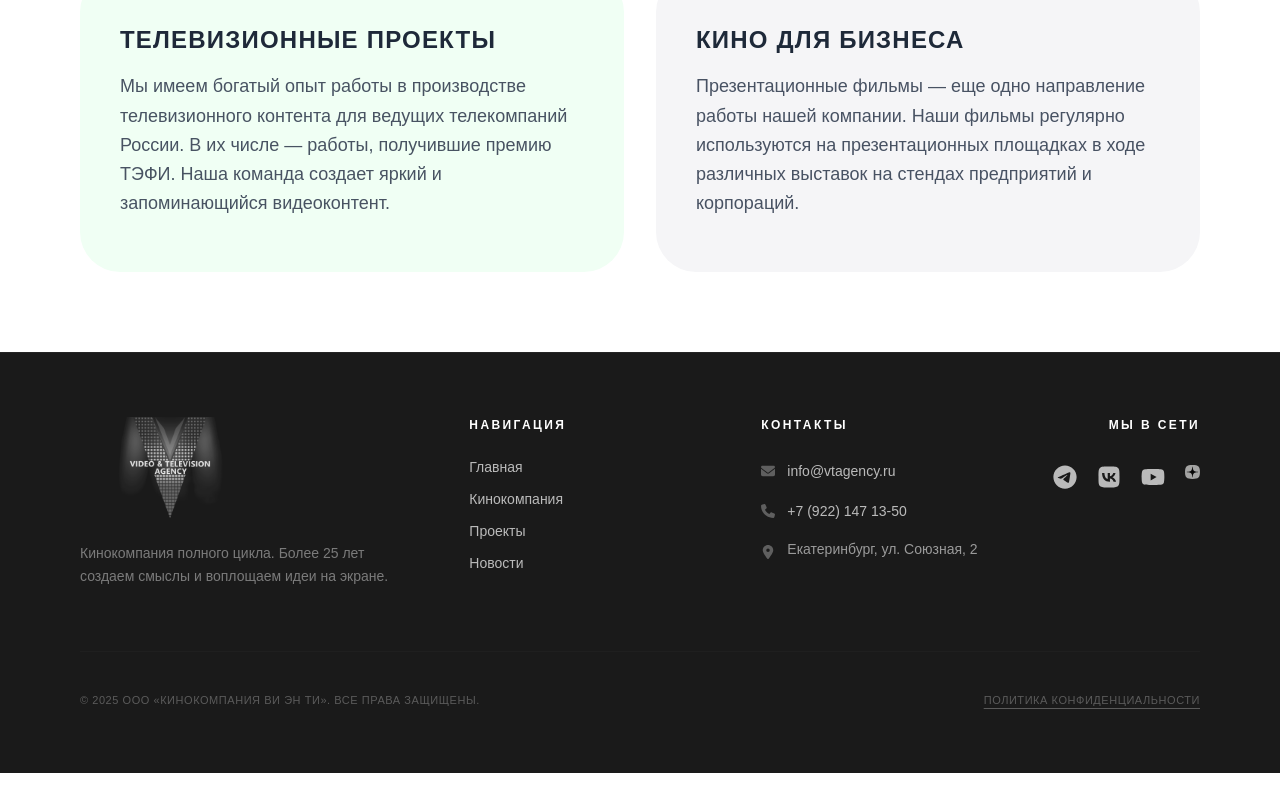
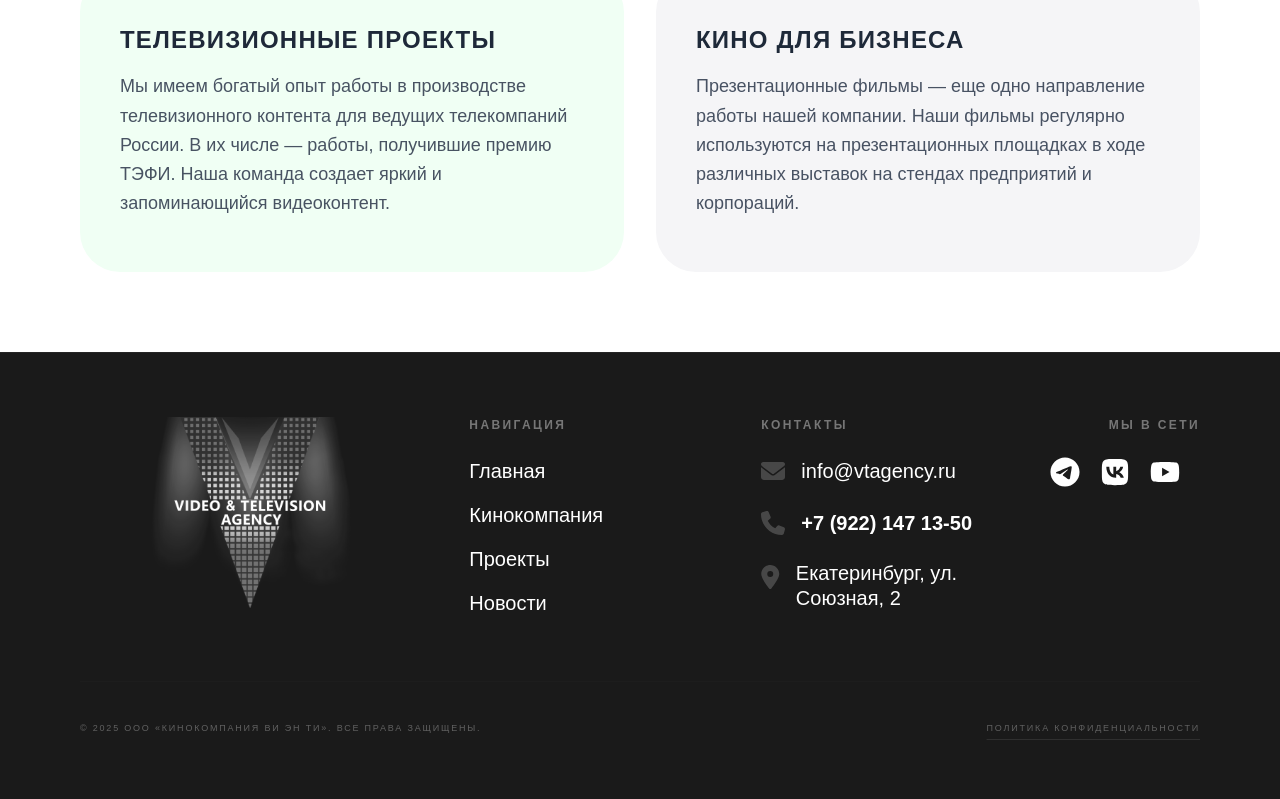
Before and after one commit to VladimirChudaev/my-first-website, a Next.js app: page / in a window 1280 px wide. Shown: the part 2618-3417 px from the top of the page. Before the commit the page ends 3391 px from the top, so only its background shows below. Built offline with nearby package versions, Linux system fonts and the light colour scheme.

Commit message:
Refactor Footer: increase logo size, remove description, and update font scales

```diff
--- a/src/app/components/Footer.tsx
+++ b/src/app/components/Footer.tsx
@@ -8,72 +8,80 @@ export default function Footer() {
   const currentYear = new Date().getFullYear();
 
   return (
-    <footer className="bg-[#1a1a1a] text-white/70 py-16 border-t border-white/5">
+    <footer className="bg-[#1a1a1a] text-white py-16 border-t border-white/5">
       <div className="container mx-auto px-4 lg:px-20">
-        <div className="grid grid-cols-1 md:grid-cols-12 gap-12 mb-16">
+        <div className="grid grid-cols-1 md:grid-cols-12 gap-12 mb-16 items-start">
 
-          {/* Логотип и описание */}
-          <div className="md:col-span-4 flex flex-col items-start">
-            <div className="mb-6 opacity-90">
-              <Image src="/photo/logo.png" alt="V&T Agency" width={180} height={50} className="object-contain" />
+          {/* Логотип - Увеличен размер в соответствии с образцом */}
+          <div className="md:col-span-4">
+            <div className="flex flex-col items-start">
+              <Image
+                src="/photo/logo.png"
+                alt="V&T Agency"
+                width={340} // Значительно увеличили ширину для акцента как на образце
+                height={270} // Пропорционально увеличили высоту
+                className="object-contain"
+                priority
+              />
+              {/* Текст под логотипом удален по вашему требованию */}
             </div>
-            <p className="text-sm leading-relaxed max-w-xs opacity-60 font-light">
-              Кинокомпания полного цикла. Более 25 лет создаем смыслы и воплощаем идеи на экране.
-            </p>
           </div>
 
-          {/* Навигация */}
-          <div className="md:col-span-3 flex flex-col gap-4">
-            <h4 className="text-white font-semibold mb-2 uppercase text-xs tracking-[0.2em]">Навигация</h4>
-            <nav className="flex flex-col gap-3 text-sm">
-              <Link href="/" className="hover:text-white transition-colors">Главная</Link>
-              <Link href="#" className="hover:text-white transition-colors">Кинокомпания</Link>
-              <Link href="#" className="hover:text-white transition-colors">Проекты</Link>
-              <Link href="#" className="hover:text-white transition-colors">Новости</Link>
+          {/* Навигация - Крупный шрифт */}
+          <div className="md:col-span-3 flex flex-col gap-6">
+            <h4 className="text-white font-bold uppercase text-xs tracking-[0.2em] opacity-40">Навигация</h4>
+            <nav className="flex flex-col gap-4 text-xl font-medium"> {/* Увеличен до text-xl */}
+              <Link href="/" className="hover:text-blue-400 transition-colors">Главная</Link>
+              <Link href="#" className="hover:text-blue-400 transition-colors">Кинокомпания</Link>
+              <Link href="#" className="hover:text-blue-400 transition-colors">Проекты</Link>
+              <Link href="#" className="hover:text-blue-400 transition-colors">Новости</Link>
             </nav>
           </div>
 
-          {/* Контакты */}
-          <div className="md:col-span-3 flex flex-col gap-5">
-            <h4 className="text-white font-semibold mb-2 uppercase text-xs tracking-[0.2em]">Контакты</h4>
-            <div className="flex items-center gap-3 text-sm">
-              <FaEnvelope className="text-white/30" />
-              <a href="mailto:info@vtagency.ru" className="hover:text-white transition-colors">info@vtagency.ru</a>
+          {/* Контакты - Крупный шрифт */}
+          <div className="md:col-span-3 flex flex-col gap-6">
+            <h4 className="text-white font-bold uppercase text-xs tracking-[0.2em] opacity-40">Контакты</h4>
+            <div className="flex items-center gap-4 text-xl"> {/* Увеличен до text-xl */}
+              <FaEnvelope className="text-white/20 text-2xl" />
+              <a href="mailto:info@vtagency.ru" className="hover:text-blue-400 transition-colors">info@vtagency.ru</a>
             </div>
-            <div className="flex items-center gap-3 text-sm">
-              <FaPhone className="text-white/30" />
-              <a href="tel:+79221471350" className="hover:text-white transition-colors">+7 (922) 147 13-50</a>
+            <div className="flex items-center gap-4 text-xl font-semibold">
+              <FaPhone className="text-white/20 text-2xl" />
+              <a href="tel:+79221471350" className="hover:text-blue-400 transition-colors">+7 (922) 147 13-50</a>
             </div>
-            <div className="flex items-start gap-3 text-sm">
-              <FaLocationDot className="text-white/30 mt-1" />
-              <span className="leading-tight opacity-80">Екатеринбург, ул. Союзная, 2</span>
+            <div className="flex items-start gap-4 text-xl">
+              <FaLocationDot className="text-white/20 text-2xl mt-1" />
+              <span className="leading-tight">Екатеринбург, ул. Союзная, 2</span>
             </div>
           </div>
 
-          {/* Соцсети */}
+          {/* Соцсети - Мы в сети */}
           <div className="md:col-span-2 flex flex-col items-start md:items-end gap-6">
-            <h4 className="text-white font-semibold mb-2 uppercase text-xs tracking-[0.2em]">Мы в сети</h4>
-            <div className="flex gap-5 text-2xl">
-              <a href="https://t.me/+Yj_bim_Qdi9mMTcy" target="_blank" rel="noopener noreferrer" className="hover:text-white transition-all">
+            <h4 className="text-white font-bold uppercase text-xs tracking-[0.2em] opacity-40">Мы в сети</h4>
+            <div className="flex gap-5 text-3xl"> {/* Крупные иконки как на образце */}
+              <a href="https://t.me/+Yj_bim_Qdi9mMTcy" target="_blank" rel="noopener noreferrer" className="hover:text-blue-400 transition-transform hover:scale-110">
                 <FaTelegram />
               </a>
-              <a href="https://vk.com/club230590987?from=groups" target="_blank" rel="noopener noreferrer" className="hover:text-white transition-all">
+              <a href="https://vk.com/club230590987?from=groups" target="_blank" rel="noopener noreferrer" className="hover:text-blue-400 transition-transform hover:scale-110">
                 <FaVk />
               </a>
-              <a href="https://rutube.ru/channel/25381755/" target="_blank" rel="noopener noreferrer" className="hover:text-white transition-all">
+              <a href="https://rutube.ru/channel/25381755/" target="_blank" rel="noopener noreferrer" className="hover:text-blue-400 transition-transform hover:scale-110">
                 <FaYoutube />
               </a>
               <a href="https://dzen.ru/vtagency" target="_blank" rel="noopener noreferrer" className="hover:opacity-100 transition-opacity">
-                <Image src="/photo/zen.svg" alt="Zen" width={22} height={22} className="invert opacity-70" />
+                <Image src="/photo/zen.svg" alt="Zen" width={32} height={32} className="invert opacity-70" />
               </a>
             </div>
           </div>
         </div>
 
-        {/* Копирайт */}
-        <div className="pt-10 border-t border-white/5 flex flex-col md:flex-row justify-between items-center text-[11px] tracking-wider uppercase opacity-40">
+        {/* Нижняя панель - Мелкий шрифт, подчеркивание политики */}
+        <div className="pt-10 border-t border-white/5 flex flex-col md:flex-row justify-between items-center text-[9px] tracking-[0.2em] uppercase opacity-30">
           <p>© {currentYear} ООО «Кинокомпания Ви Эн Ти». ВСЕ ПРАВА ЗАЩИЩЕНЫ.</p>
-          <Link href="/privacy" className="hover:text-white transition-colors mt-4 md:mt-0 underline underline-offset-4">
+          <Link
+            href="/privacy"
+            className="hover:text-white transition-colors mt-4 md:mt-0 underline decoration-white/30 underline-offset-8"
+          >
             Политика конфиденциальности
           </Link>
         </div>
```
